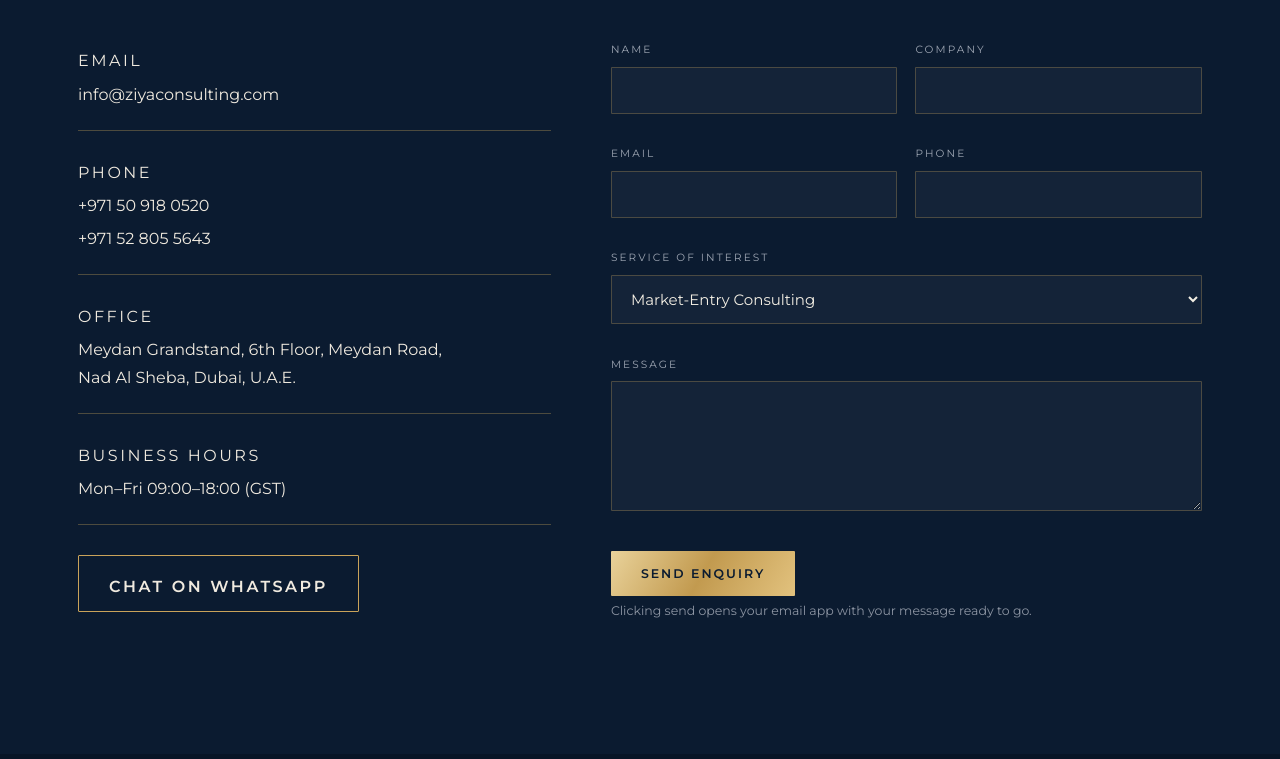
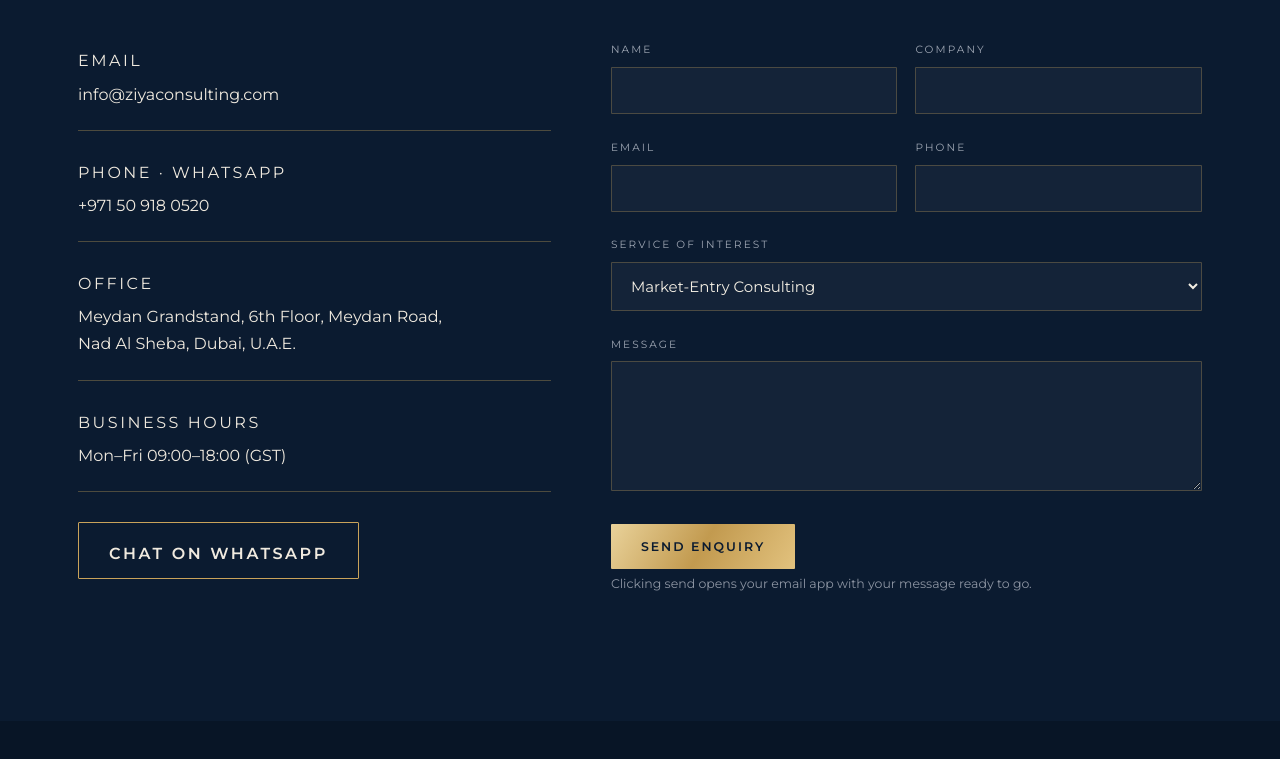
Before and after one commit to jihkim1210-dev/ZiyaBridgeConsultancy, a plain HTML site: page index.html in a window 1280 px wide. Shown: the part 7160-7919 px from the top of the page. Drawn offline with Linux system fonts and the light colour scheme.

Commit message:
Contact: remove second phone number
Co-Authored-By: Claude Opus 5.5 <noreply@anthropic.com>
Claude-Session: https://claude.ai/code/session_01L5W8EExV7vc3VZc2K69CoC

```diff
--- a/index.html
+++ b/index.html
@@ -501,7 +501,7 @@ footer{background:#081526;color:#8D95A3;padding:60px 0 34px;font-size:13px}
     <div class="c-grid">
       <div class="c-info rv">
         <div><small><span data-ko>이메일</span><span data-en>Email</span></small><a href="mailto:info@ziyaconsulting.com">info@ziyaconsulting.com</a></div>
-        <div><small><span data-ko>전화</span><span data-en>Phone</span></small><a href="tel:+971509180520">+971 50 918 0520</a><a href="tel:+971528055643">+971 52 805 5643</a></div>
+        <div><small><span data-ko>전화 · WhatsApp</span><span data-en>Phone · WhatsApp</span></small><a href="tel:+971509180520">+971 50 918 0520</a></div>
         <div><small><span data-ko>주소</span><span data-en>Office</span></small><span>Meydan Grandstand, 6th Floor, Meydan Road,<br>Nad Al Sheba, Dubai, U.A.E.</span></div>
         <div><small><span data-ko>업무 시간</span><span data-en>Business Hours</span></small><span data-ko>월–금 09:00–18:00 (UAE 시간)</span><span data-en>Mon–Fri 09:00–18:00 (GST)</span></div>
         <div style="border:0"><a class="btn btn-line" style="margin-top:8px;display:inline-flex" href="https://wa.me/971509180520" target="_blank" rel="noopener"><span data-ko>WhatsApp으로 문의</span><span data-en>Chat on WhatsApp</span></a></div>
```
